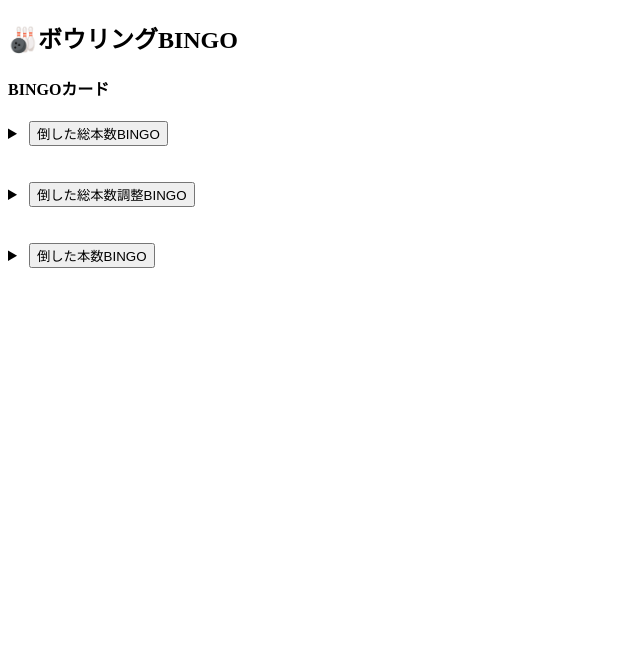
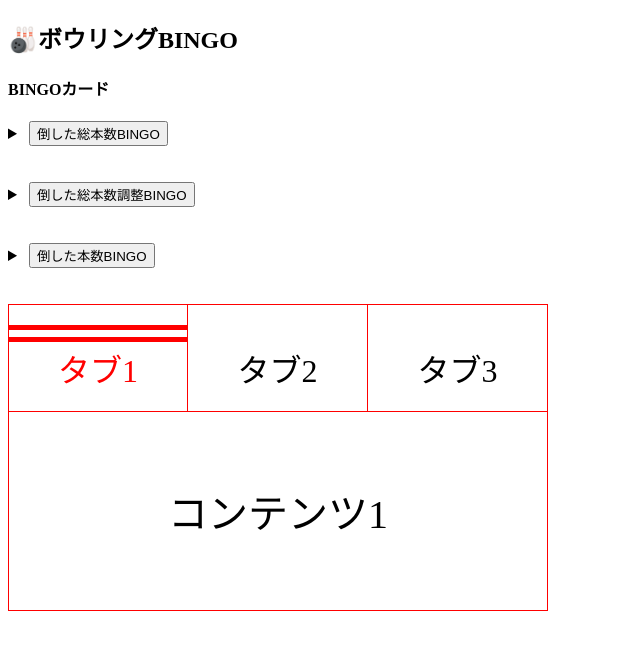
Before and after one commit to kip-i/BowlingBINGO, a plain HTML site: page index.html in a window 1280 px wide. Shown: the whole page, without its empty margins (0-640 px from the left). Drawn offline with Linux system fonts and the light colour scheme.

Commit message:
"decision tab's css"

```diff
--- a/index.html
+++ b/index.html
@@ -40,10 +40,12 @@
                         <th>49-60</th>
                     </tr>
                 </table>
+                のように数値の範囲が異なる.
             </details>
             <br><br>
             <details id="knock_down_d">
                 <summary>&nbsp;<button class="button" id="knock_down">倒した本数BINGO</button></summary>
+                1フレーム毎に倒した本数で有効にする.
                 <table border="1">
                     <tr>
                         <th>列</th>
@@ -62,9 +64,25 @@
                         <th>5,10</th>
                     </tr>
                 </table>
-                1フレーム毎に倒した本数で有効にする.
+
             </details>
             <br><br>
+
+        </div>
+        <div class="tab">
+
+            <!-- 初期状態で表示されるコンテンツに対応するラジオボタンにはchecked="checkedを設定する -->
+            <input id="menu1" class="tab-input" name="menu" type="radio" checked="checked">
+            <label for="menu1" class="tab-item">タブ1</label>
+            <div class="tab-content">コンテンツ1</div>
+
+            <input id="menu2" class="tab-input" name="menu" type="radio">
+            <label for="menu2" class="tab-item">タブ2</label>
+            <div class="tab-content">コンテンツ2</div>
+
+            <input id="menu3" class="tab-input" name="menu" type="radio">
+            <label for="menu3" class="tab-item">タブ3</label>
+            <div class="tab-content">コンテンツ3</div>
 
         </div>
     </div>
@@ -391,10 +409,101 @@
             bingo_make();
             card.textContent = '倒した総本数調整BINGOカード';
         });
-        window.addEventListener('beforeunload', function (e) {
+        /*window.addEventListener('beforeunload', function (e) {
             e.returnValue = 'リロードしたら,データ消えるよ';
-        }, false);
+        }, false);*/
     </script>
 </body>
+<style>
+    * {
+        box-sizing: border-box;
+    }
+
+    /* ラジオボタンは非表示 */
+    input[type="radio"] {
+        display: none;
+    }
+
+    .tab {
+        width: 540px;
+        max-width: 100%;
+        /*margin: auto;*/
+        display: flex;
+        flex-flow: wrap;
+    }
+
+    .tab-item {
+        /*display: block;*/
+        width: calc(100% / 3);
+        text-align: center;
+        padding: 40px 0 20px;
+        cursor: pointer;
+        font-size: 200%;
+
+        /* タブメニューは一番上に表示する */
+        order: -1;
+
+        /* 下線以外をつける */
+        border-top: 1px solid red;
+        border-left: 1px solid red;
+        border-right: 1px solid red;
+    }
+
+    .tab-item:not(:first-of-type) {
+        border-left: none;
+    }
+
+    /* アクティブなタブの背景色と文字色を変える */
+    .tab-input:checked+.tab-item {
+        background: white;
+        color: red;
+        position: relative;
+        font-size: 200%;
+        vertical-align: bottom;
+
+    }
+
+
+
+
+    .tab-input:checked+.tab-item::before {
+        position: absolute;
+        top: 20px;
+        left: 0;
+        width: 100%;
+        height: 5px;
+        content: '';
+        background: red;
+    }
+
+    .tab-input:checked+.tab-item::after {
+        position: absolute;
+        top: 32px;
+        left: 0;
+        width: 100%;
+        height: 5px;
+        content: '';
+        background: red;
+    }
+
+
+
+
+    /* コンテンツは原則非表示 */
+    .tab-content {
+        width: 100%;
+        height: 200px;
+        display: none;
+        justify-content: center;
+        align-items: center;
+        font-size: 40px;
+        border: 1px solid red;
+    }
+
+    /* ラジオボタンがチェックされているコンテンツだけは表示 */
+    .tab-input:checked+.tab-item+.tab-content {
+        display: flex;
+    }
+</style>
 
 </html>
```
